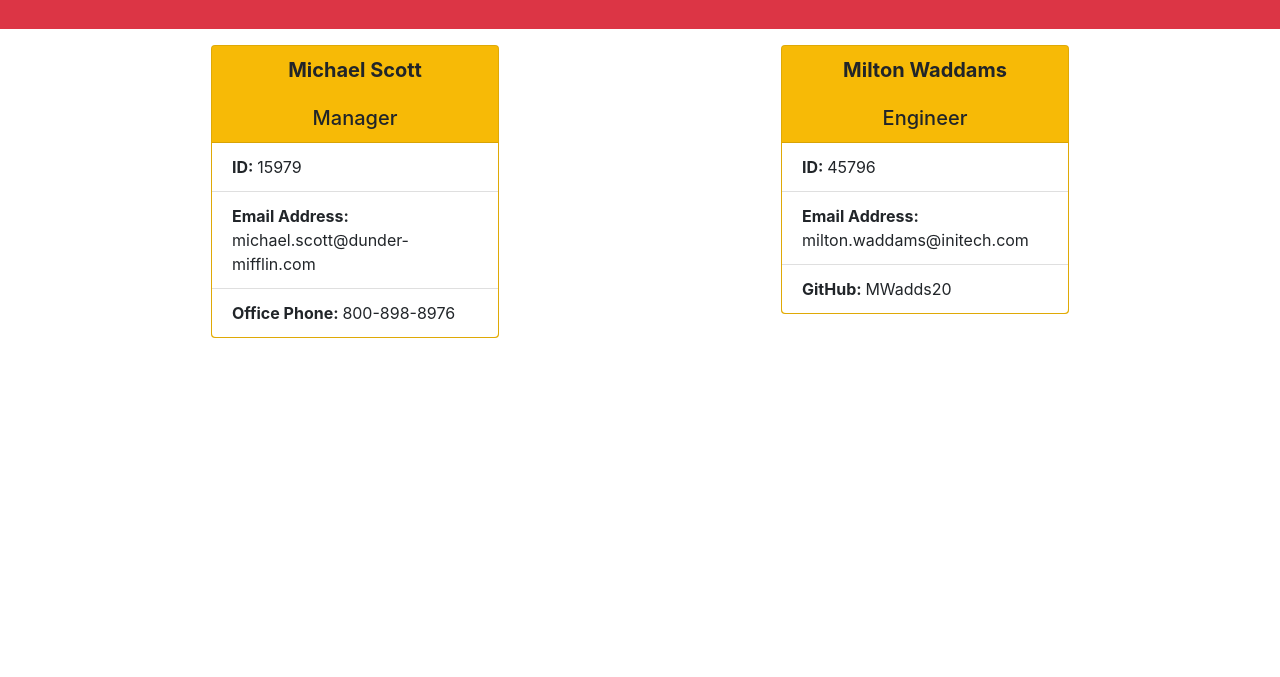
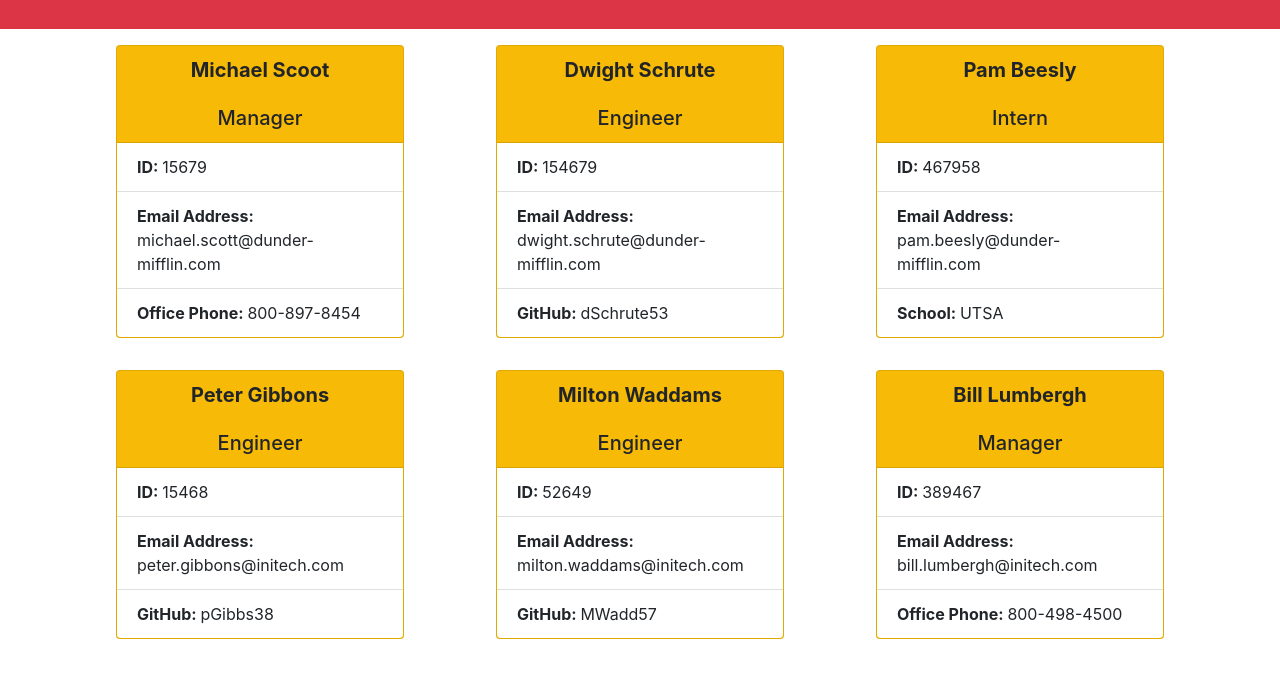
Before and after one commit to andrew18929/Team_Profile_Generator, a website: page dist/index.html in a window 1280 px wide. Shown: the part 75-752 px from the top of the page. Drawn offline with nearby package versions, Linux system fonts and the light colour scheme.

Commit message:
completed README.md

```diff
--- a/dist/index.html
+++ b/dist/index.html
@@ -16,20 +16,56 @@
         <div class="container">
             <div class="row"><div class="col-sm">
             <div class="card bg-warning mx-auto my-3" style="width: 18rem">
-            <h5 class="card-header text-center"><b>Michael Scott</b><br /><br />Manager</h5>
+            <h5 class="card-header text-center"><b>Michael Scoot</b><br /><br />Manager</h5>
             <ul class="list-group list-group-flush">
-                <li class="list-group-item"><b>ID: </b>15979</li>
+                <li class="list-group-item"><b>ID: </b>15679</li>
                 <li class="list-group-item"><b>Email Address: </b>michael.scott@dunder-mifflin.com</li>
-                <li class="list-group-item"><b>Office Phone: </b>800-898-8976</li>
+                <li class="list-group-item"><b>Office Phone: </b>800-897-8454</li>
+            </ul>
+            </div>
+        </div><div class="col-sm">
+            <div class="card bg-warning mx-auto my-3" style="width: 18rem">
+            <h5 class="card-header text-center"><b>Dwight Schrute</b><br /><br />Engineer</h5>
+            <ul class="list-group list-group-flush">
+                <li class="list-group-item"><b>ID: </b>154679</li>
+                <li class="list-group-item"><b>Email Address: </b>dwight.schrute@dunder-mifflin.com</li>
+                <li class="list-group-item"><b>GitHub: </b>dSchrute53</li>
+            </ul>
+            </div>
+        </div><div class="col-sm">
+            <div class="card bg-warning mx-auto my-3" style="width: 18rem">
+            <h5 class="card-header text-center"><b>Pam Beesly</b><br /><br />Intern</h5>
+            <ul class="list-group list-group-flush">
+                <li class="list-group-item"><b>ID: </b>467958</li>
+                <li class="list-group-item"><b>Email Address: </b>pam.beesly@dunder-mifflin.com</li>
+                <li class="list-group-item"><b>School: </b>UTSA</li>
+            </ul>
+            </div>
+        </div><div class="col-sm">
+            <div class="card bg-warning mx-auto my-3" style="width: 18rem">
+            <h5 class="card-header text-center"><b>Peter Gibbons</b><br /><br />Engineer</h5>
+            <ul class="list-group list-group-flush">
+                <li class="list-group-item"><b>ID: </b>15468</li>
+                <li class="list-group-item"><b>Email Address: </b>peter.gibbons@initech.com</li>
+                <li class="list-group-item"><b>GitHub: </b>pGibbs38</li>
             </ul>
             </div>
         </div><div class="col-sm">
             <div class="card bg-warning mx-auto my-3" style="width: 18rem">
             <h5 class="card-header text-center"><b>Milton Waddams</b><br /><br />Engineer</h5>
             <ul class="list-group list-group-flush">
-                <li class="list-group-item"><b>ID: </b>45796</li>
+                <li class="list-group-item"><b>ID: </b>52649</li>
                 <li class="list-group-item"><b>Email Address: </b>milton.waddams@initech.com</li>
-                <li class="list-group-item"><b>GitHub: </b>MWadds20</li>
+                <li class="list-group-item"><b>GitHub: </b>MWadd57</li>
+            </ul>
+            </div>
+        </div><div class="col-sm">
+            <div class="card bg-warning mx-auto my-3" style="width: 18rem">
+            <h5 class="card-header text-center"><b>Bill Lumbergh</b><br /><br />Manager</h5>
+            <ul class="list-group list-group-flush">
+                <li class="list-group-item"><b>ID: </b>389467</li>
+                <li class="list-group-item"><b>Email Address: </b>bill.lumbergh@initech.com</li>
+                <li class="list-group-item"><b>Office Phone: </b>800-498-4500</li>
             </ul>
             </div>
         </div> </div>
```
Also changed, not shown: README.md.
